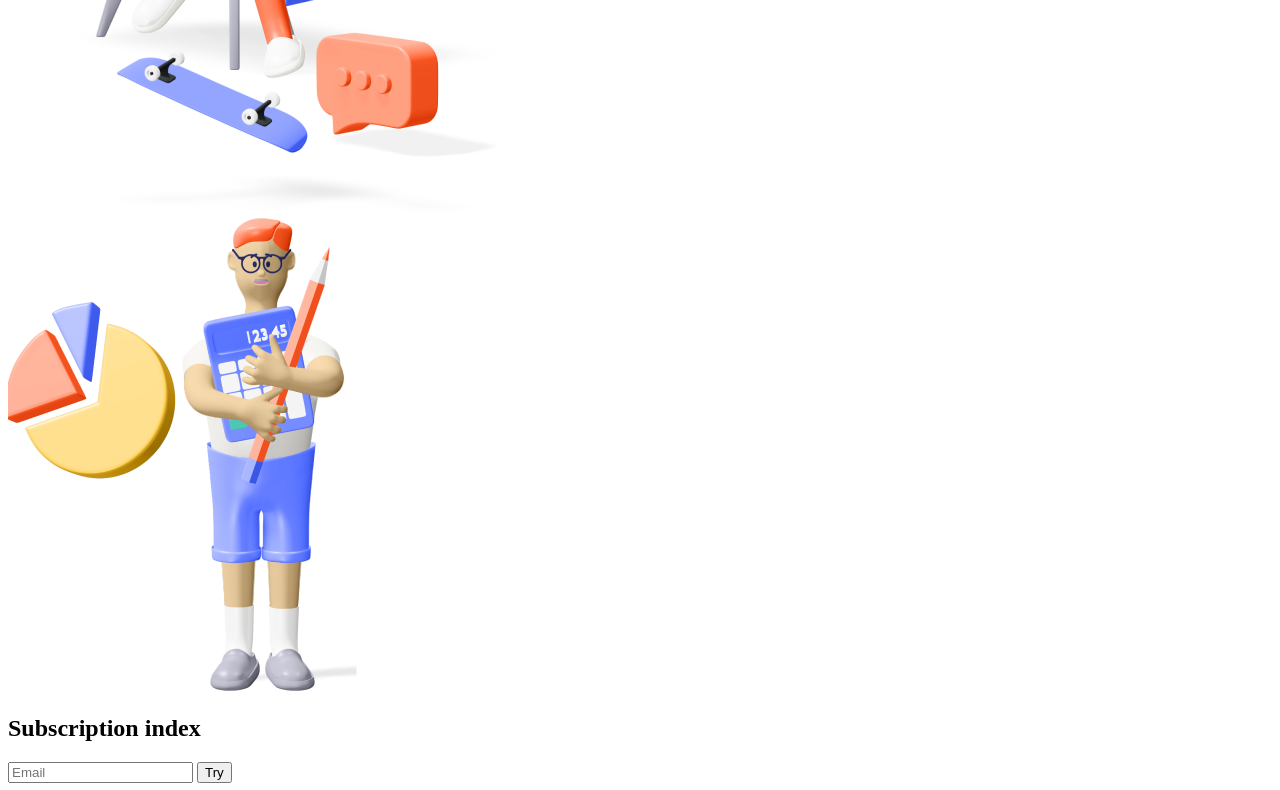
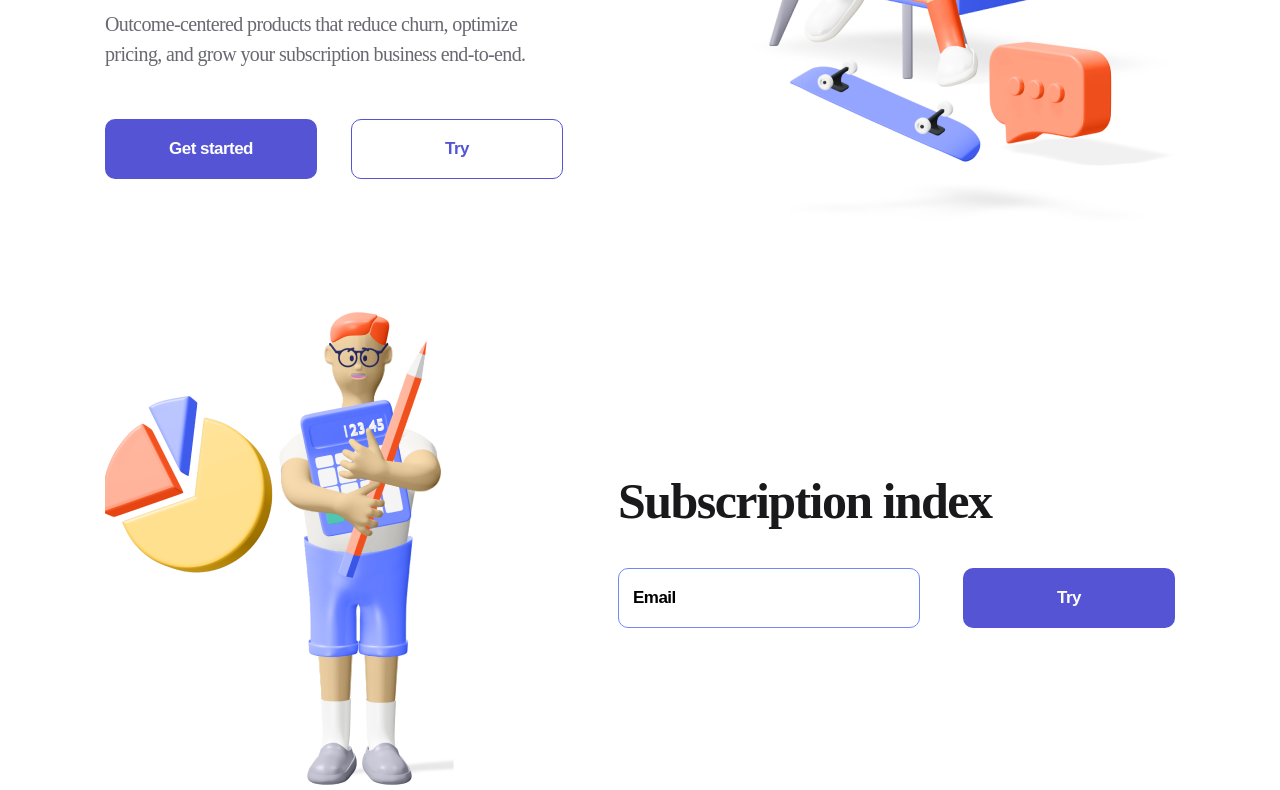
Before and after one commit to pavelsmirnovff/Byte, a plain HTML site: page index.html in a window 1280 px wide. Shown: the part 608-1398 px from the top of the page. Drawn offline with Linux system fonts and the light colour scheme; the site is published under a folder, as on GitHub Pages, so addresses that start at the root find nothing.

Commit message:
Add files via upload

```diff
--- a/index.html
+++ b/index.html
@@ -5,7 +5,7 @@
     <meta http-equiv="X-UA-Compatible" content="IE=edge">
     <meta name="viewport" content="width=device-width, initial-scale=1.0">
     <title>тестовый лендос</title>
-    <link rel="stylesheet" href="/style.css/style.css">
+    <link rel="stylesheet" href="./style.css/style.css">
 </head>
 <body>
     <header class="header">
```
